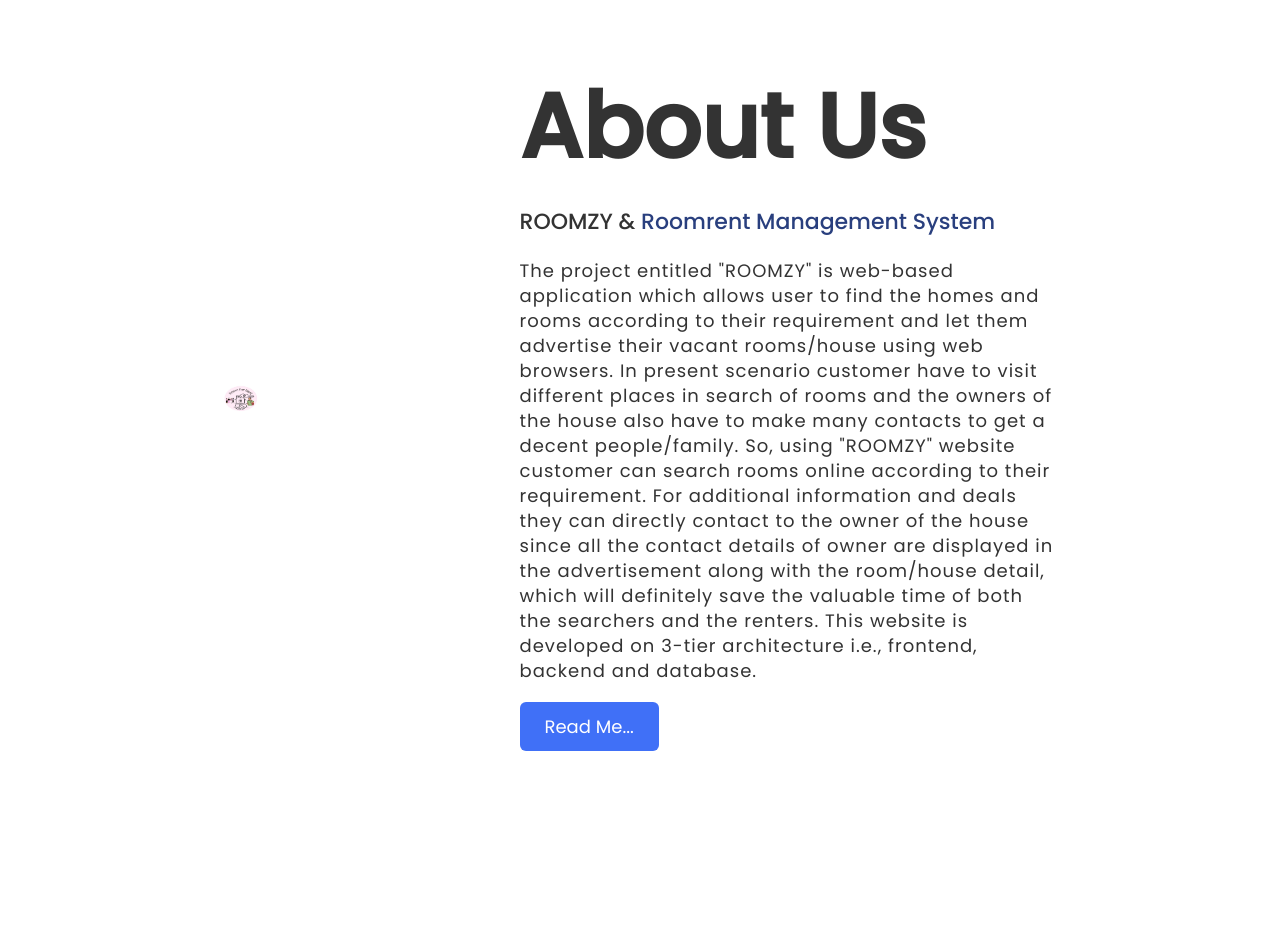
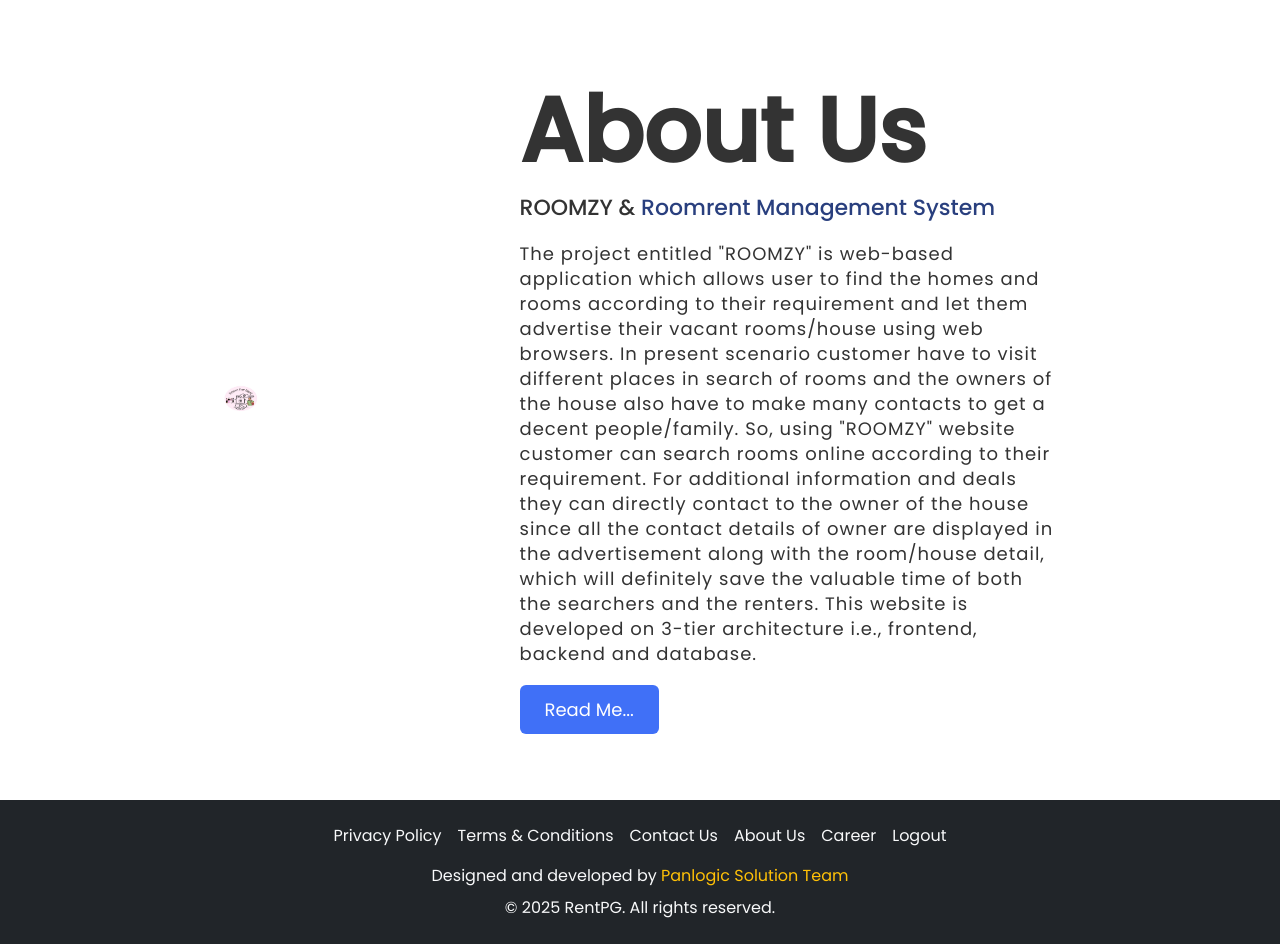
Before and after one commit to nishuyadav421/rentpglive, a Flask app: page /about in a window 1280 px wide. Before the commit the page ends 751 px from the top, so only its background shows below. Run offline with Flask 3, Linux system fonts and the light colour scheme.

Commit message:
some change in about us page

```diff
--- a/templates/about.html
+++ b/templates/about.html
@@ -5,13 +5,15 @@
     <meta charset="UTF-8" />
     <meta name="viewport" content="width=device-width, initial-scale=1.0" />
     <meta http-equiv="X-UA-Compatible" content="ie=edge" />
-    <title>Website About Us Page </title>
+    <title>RentPG | About Us</title>
     <link rel="stylesheet" href="{{ url_for('static', filename='css/about.css') }}">
+    <link href="https://cdn.jsdelivr.net/npm/bootstrap@5.3.3/dist/css/bootstrap.min.css" rel="stylesheet">
+    <link href="https://unpkg.com/boxicons@2.1.4/css/boxicons.min.css" rel="stylesheet">
   </head>
   <body>
     <section class="about-us">
       <div class="about">
-        <img src="Room Rent (1).jpg" class="pic" />
+        <img src="{{ url_for('static', filename='image/logo.jpg') }}" class="pic" />
         <div class="text">
           <h2>About Us</h2>
           <h5>ROOMZY & <span>Roomrent Management System</span></h5>
@@ -33,5 +35,21 @@
         </div>
       </div>
     </section>
+    <section class="footer bg-dark text-light py-4" id="footer">
+      <div class="footer-links d-flex flex-wrap justify-content-center gap-3 mb-3">
+          <a href="/privacy" class="text-light text-decoration-none">Privacy Policy</a>
+          <a href="/terms" class="text-light text-decoration-none">Terms & Conditions</a>
+          <a href="/contact" class="text-light text-decoration-none">Contact Us</a>
+          <a href="/about" class="text-light text-decoration-none">About Us</a>
+          <a href="/career" class="text-light text-decoration-none">Career</a>
+          <a href="/logout" class="text-light text-decoration-none">Logout</a>
+      </div>
+      <div class="footer-credit text-center mb-2">
+          Designed and developed by <a href="https://www.instagram.com/panlogictech/" class="text-warning text-decoration-none">Panlogic Solution Team</a>
+      </div>
+      <div class="footer-bottom text-center">
+          <p class="mb-0">&copy; 2025 RentPG. All rights reserved.</p>
+      </div>
+  </section>
   </body>
 </html>
```
Also changed, not shown: templates/index.html (+0 -27 lines), static/image/logo.jpg (renamed from templates/Room Rent (1).jpg).
